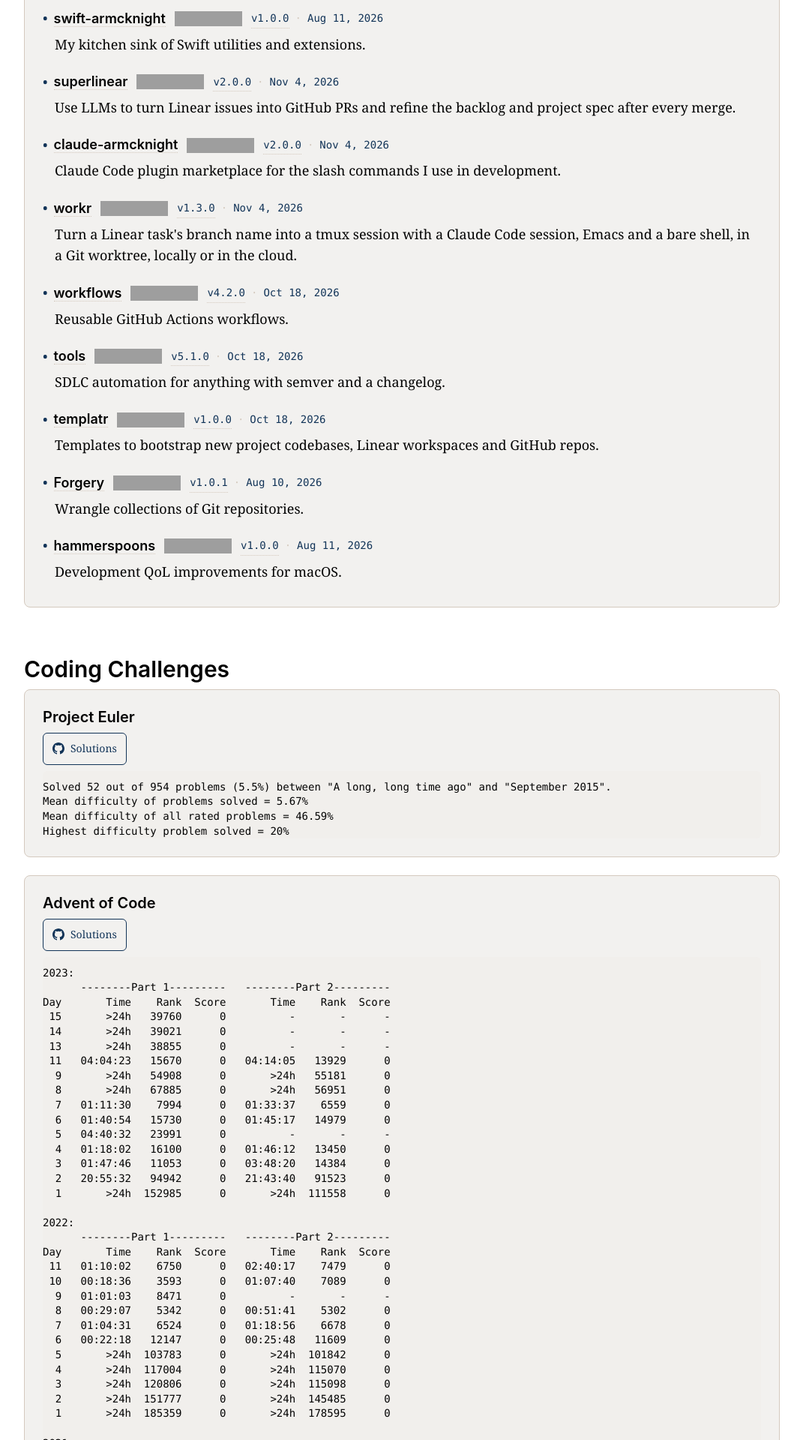
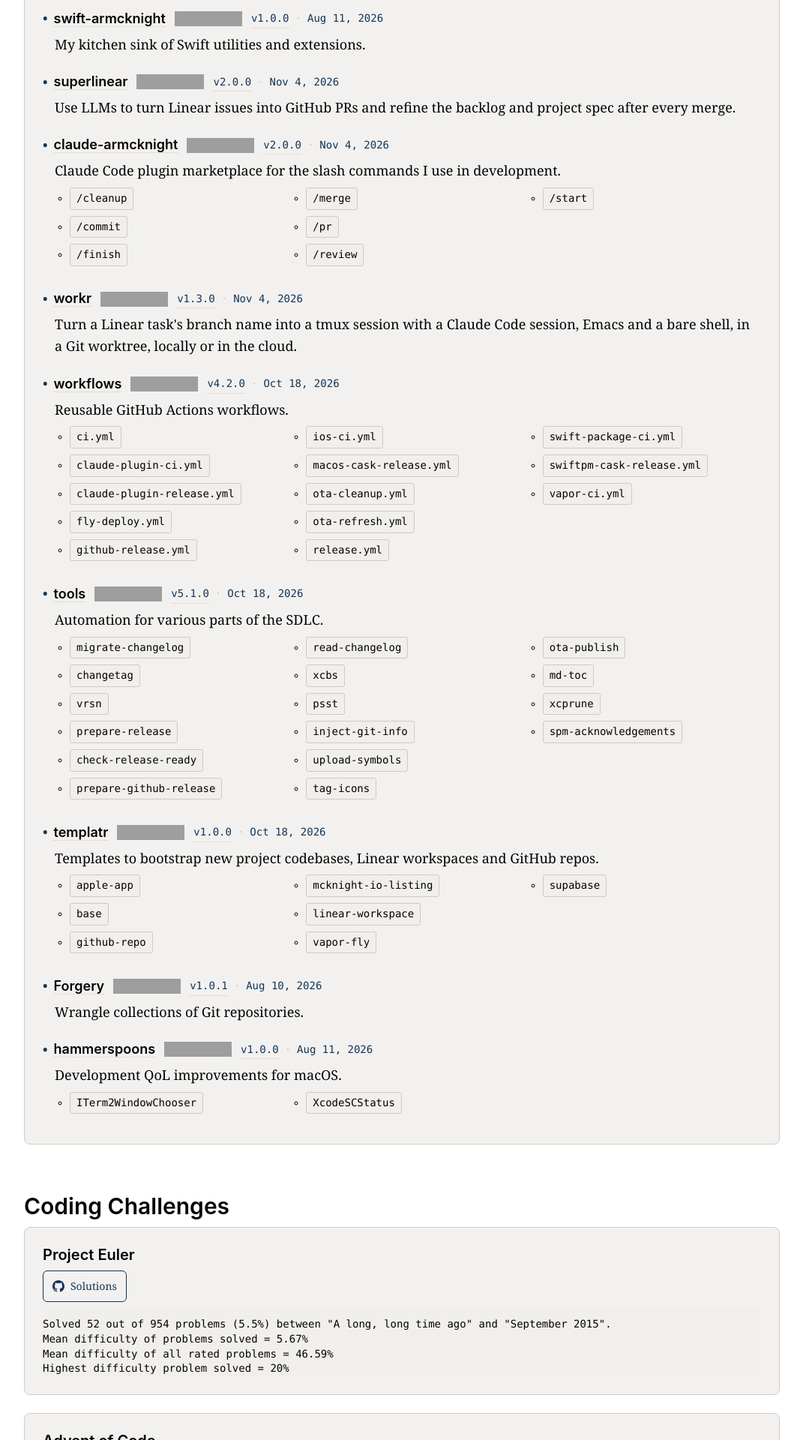
Before and after one commit to armcknight/mcknight.io, a Jekyll site: the page built from projects/index.html, in a window 1280 px wide, cut to the strip 1385-3305 px from the top of the page. Shown: the whole strip at 75% size, without its empty margins (104-1175 px from the left). Built offline with Jekyll 4.4.1, drawn with Linux system fonts in a browser that asks for light colours; grey boxes are pictures that could not be loaded.

Commit message:
list items in some of the dev tool projects

```diff
--- a/_data/projects.yml
+++ b/_data/projects.yml
@@ -4,6 +4,9 @@ devtools:
 # impact: how close the tool sits to an end user, 1 the closest. Every tool
 # needs one, and no two the same: `make build home` checks, with
 # scripts/check-projects.rb. The page lists them in this order by default.
+# ships: optional; what a tool is made of, listed under its description in the
+# order given: the commands it installs, the workflows it shares, the Spoons
+# or components it holds, the slash commands it adds.
   - name: "Pippin"
     impact: 1
     description: "Framework abstracting as much boilerplate as possible out of app codebases."
@@ -19,7 +22,24 @@ devtools:
 
   - name: "tools"
     impact: 7
-    description: "SDLC automation for anything with semver and a changelog."
+    description: "Automation for various parts of the SDLC."
+    ships:
+      - migrate-changelog
+      - changetag
+      - vrsn
+      - prepare-release
+      - check-release-ready
+      - prepare-github-release
+      - read-changelog
+      - xcbs
+      - psst
+      - inject-git-info
+      - upload-symbols
+      - tag-icons
+      - ota-publish
+      - md-toc
+      - xcprune
+      - spm-acknowledgements
     website: "https://github.com/armcknight/tools"
     website-name: "GitHub"
     ci-branch: "main"
@@ -47,6 +67,14 @@ devtools:
   - name: "templatr"
     impact: 8
     description: "Templates to bootstrap new project codebases, Linear workspaces and GitHub repos."
+    ships:
+      - apple-app
+      - base
+      - github-repo
+      - mcknight-io-listing
+      - linear-workspace
+      - vapor-fly
+      - supabase
     website: "https://github.com/armcknight/templatr"
     website-name: "GitHub"
     ci-branch: "main"
@@ -54,6 +82,20 @@ devtools:
   - name: "workflows"
     impact: 6
     description: "Reusable GitHub Actions workflows."
+    ships:
+      - ci.yml
+      - claude-plugin-ci.yml
+      - claude-plugin-release.yml
+      - fly-deploy.yml
+      - github-release.yml
+      - ios-ci.yml
+      - macos-cask-release.yml
+      - ota-cleanup.yml
+      - ota-refresh.yml
+      - release.yml
+      - swift-package-ci.yml
+      - swiftpm-cask-release.yml
+      - vapor-ci.yml
     website: "https://github.com/armcknight/workflows"
     website-name: "GitHub"
     ci-branch: "main"
@@ -70,6 +112,9 @@ devtools:
   - name: "hammerspoons"
     impact: 10
     description: "Development QoL improvements for macOS."
+    ships:
+      - ITerm2WindowChooser
+      - XcodeSCStatus
     website: "https://github.com/armcknight/hammerspoons"
     website-name: "GitHub"
     ci-branch: "main"
@@ -77,6 +122,14 @@ devtools:
   - name: "claude-armcknight"
     impact: 4
     description: "Claude Code plugin marketplace for the slash commands I use in development."
+    ships:
+      - "/cleanup"
+      - "/commit"
+      - "/finish"
+      - "/merge"
+      - "/pr"
+      - "/review"
+      - "/start"
     website: "https://github.com/armcknight/armcknight-claude"
     website-name: "GitHub"
     ci-branch: "main"
--- a/assets/css/_projects.scss
+++ b/assets/css/_projects.scss
@@ -659,3 +659,53 @@ body.lightbox-open {
   font-family: var(--font-family-sans);
   font-weight: 600;
 }
+
+// What a tool ships (ships in projects.yml), under its description: a
+// bulleted list that flows into as many as three columns, as a dozen or more
+// one under another would make its card far the tallest. A column is never
+// narrower than the list's longest name (--longest, its length in
+// characters, which the page sets): in the code font, 1ch is one character,
+// and the rest is the code's padding and border. So a list of long names
+// takes fewer columns, and none sticks out of its own.
+.devtool-ships {
+  font-family: var(--font-family-mono);
+  font-size: var(--text-sm);
+  columns: 3 calc(var(--longest, 20) * 1ch + 1.25rem);
+  column-gap: var(--space-6);
+  // In line with the description over it (.devtool .project-description)
+  margin: var(--space-2) 0 0 var(--space-4);
+  padding-left: 1.25rem;
+}
+
+.devtool-ships li {
+  break-inside: avoid;
+  // Room under each name as padding, not the site's margin for list items:
+  // WebKit carries a margin across a column break, to the top of the next
+  // column, which put the middle column a margin lower than the others
+  margin: 0;
+  padding-bottom: var(--space-2);
+}
+
+.devtool-ships code {
+  // The list's own size, so its ch is the code's character
+  font-size: 1em;
+  // A name whole on its line, never broken at a hyphen
+  white-space: nowrap;
+  // Its padding and border inside its line, not over it: inline, they reach
+  // past the top of a column that starts with it, which a browser may clip,
+  // as Safari does, leaving the box with no top edge
+  display: inline-block;
+  line-height: 1.4;
+}
+
+// A smaller size on a phone, for more columns
+@media (max-width: 650px) {
+  .devtool-ships {
+    column-gap: var(--space-3);
+    padding-left: 1rem;
+  }
+
+  .devtool-ships {
+    font-size: var(--text-xs);
+  }
+}
--- a/projects/index.html
+++ b/projects/index.html
@@ -129,6 +129,14 @@ content_class: content-wide
               {% include project-release.html project=project %}
             </div>
             <p class="project-description">{{ project.description }}</p>
+            {% if project.ships %}
+              {%- comment -%} Its longest name, which sets how narrow its columns may get {%- endcomment -%}
+              {%- assign longest = 0 -%}
+              {%- for command in project.ships -%}{%- if command.size > longest -%}{%- assign longest = command.size -%}{%- endif -%}{%- endfor %}
+              <ul class="devtool-ships" aria-label="What {{ project.name }} ships" style="--longest: {{ longest }}">
+                {% for command in project.ships %}<li><code>{{ command }}</code></li>{% endfor %}
+              </ul>
+            {% endif %}
           </li>
         {% endfor %}
       </ul>
```
